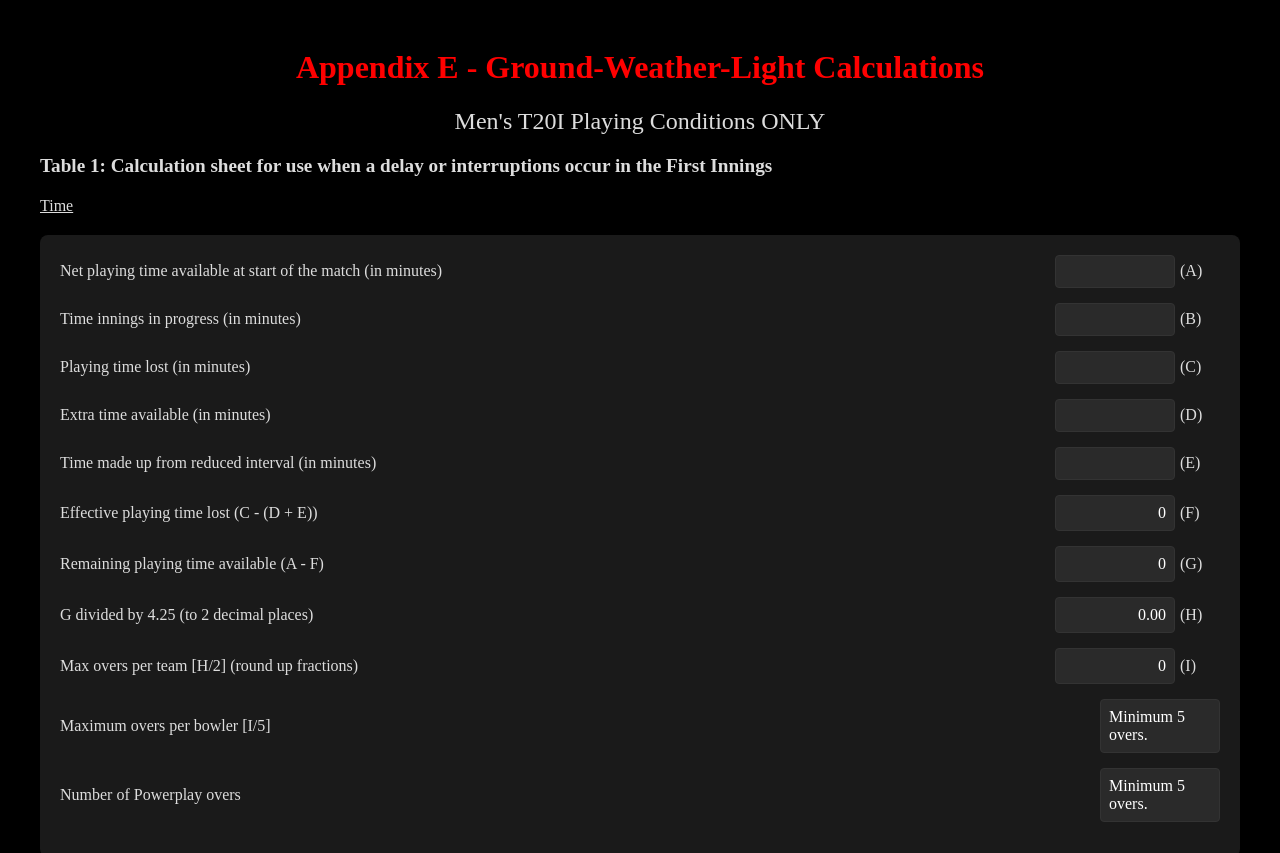
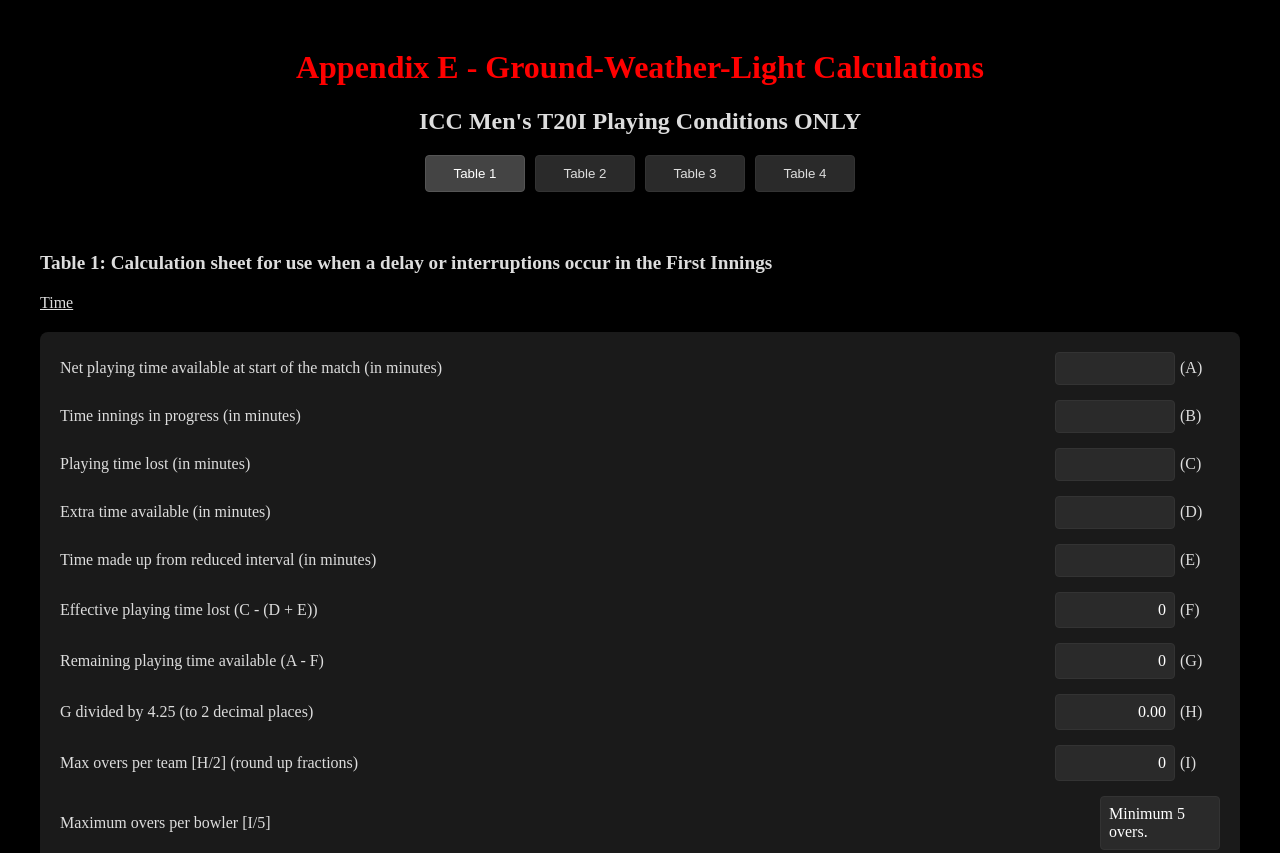
Before and after one commit to uhvardhan/mens-t20i, a plain HTML site: page index.html in a window 1280 px wide. Shown: the top 853 px of the page. Drawn offline with Linux system fonts and the light colour scheme.

Commit message:
Format changes

```diff
--- a/index.html
+++ b/index.html
@@ -6,9 +6,21 @@
         <link rel="stylesheet" href="style.css">
     </head>
     <body>
+        <div class="header">
+
+            <h1>Appendix E - Ground-Weather-Light Calculations</h1>
+
+            <div class="small-title"> ICC Men's T20I Playing Conditions ONLY</div>
+
+            <div class="table-nav">
+                <button class="table-btn active" data-table="1">Table 1</button>
+                <button class="table-btn" data-table="2">Table 2</button>
+                <button class="table-btn" data-table="3">Table 3</button>
+                <button class="table-btn" data-table="4">Table 4</button>
+            </div>
+        </div>
+
         <div class="content">
-            <h1>Appendix E - Ground-Weather-Light Calculations</h1>
-            <div class="small-title"> Men's T20I Playing Conditions ONLY</div>
 
             <div class="table-title">Table 1: Calculation sheet for use when a delay or interruptions occur in the First Innings</div>
 
--- a/script.js
+++ b/script.js
@@ -1,4 +1,41 @@
+// Add this debugging code to check table selection
+function initializeTableNavigation() {
+    const nav = document.querySelector('.table-nav');
+    const tables = document.querySelectorAll('.content');
+
+    // Log table count
+    console.log('Number of tables found:', tables.length);
+
+    // Hide all except first
+    tables.forEach((table, index) => {
+        // Add data attribute to identify tables
+        table.setAttribute('data-table-index', index + 1);
+        if (index > 0) table.style.display = 'none';
+    });
+
+    nav.querySelectorAll('.table-btn').forEach(btn => {
+        btn.addEventListener('click', () => {
+            const tableIndex = parseInt(btn.dataset.table);
+            console.log('Selected table:', tableIndex);
+
+            // Update button states
+            nav.querySelectorAll('.table-btn').forEach(b => b.classList.remove('active'));
+            btn.classList.add('active');
+
+            // Show selected table
+            tables.forEach(table => {
+                const index = parseInt(table.getAttribute('data-table-index'));
+                table.style.display = index === tableIndex ? 'block' : 'none';
+                console.log('Table', index, 'display:', table.style.display);
+            });
+        });
+    });
+}
+
 document.addEventListener('DOMContentLoaded', function() {
+
+    initializeTableNavigation();
+
     // Add event listeners for all tables
     const table1Inputs = ['netPlayingTime', 'firstInningsProgressTime', 'lostPlayingTime',
                          'extraTime', 'madeUpTime', 'recommenceTime'];
--- a/style.css
+++ b/style.css
@@ -4,6 +4,11 @@ body {
 h1 {
     color: red;
     text-align: center;
+}
+.header {
+    max-width: 1200px;
+    margin: auto;
+    padding: 20px;
 }
 .subtitle {
     color: #ddd;
@@ -14,6 +19,7 @@ h1 {
     color: #ddd;
     text-align: center;
     margin-bottom: 20px;
+    font-weight: bold;
     font-size: 1.5rem;
 }
 .table-title {
@@ -37,6 +43,7 @@ h1 {
 .form-group {
     margin-bottom: 15px;
     display: flex;
+    min-height: 30px;
     align-items: center;
     gap: 5px;
     color: #ddd;
@@ -47,10 +54,14 @@ h1 {
 }
 .input-container {
     width: 120px;
+    min-height: 30px;
+    display: flex;
+    align-items: center;
 }
 input[type="number"],
 input[type="time"] {
     width: 100%;
+    min-height: 30px;
     padding: 8px;
     border: 1px solid #333;
     background-color: #2a2a2a;
@@ -60,6 +71,7 @@ input[type="time"] {
 }
 .calculated-value {
     width: 100%;
+    min-height: 30px;
     padding: 8px;
     background-color: #2a2a2a;
     color: white;
@@ -143,6 +155,36 @@ input[type="time"]::-webkit-calendar-picker-indicator {
     margin-top: 40px;
 }
 
+.table-nav {
+    max-width: 1200px;
+    margin: 20px auto;
+    display: flex;
+    gap: 10px;
+    padding: 0 20px;
+    justify-content: center;  /* Add this line */
+}
+
+.table-btn {
+    padding: 10px 20px;
+    background: #2a2a2a;
+    border: 1px solid #333;
+    color: #ddd;
+    border-radius: 4px;
+    cursor: pointer;
+    transition: all 0.3s;
+    min-width: 100px;  /* Add this line for consistent button width */
+}
+.table-btn:hover {
+    background: #333;
+    border-color: #444;
+}
+
+.table-btn.active {
+    background: #444;
+    border-color: #555;
+    color: white;
+}
+
 /* Responsive adjustments */
 @media (max-width: 768px) {
     .form-group {
```
